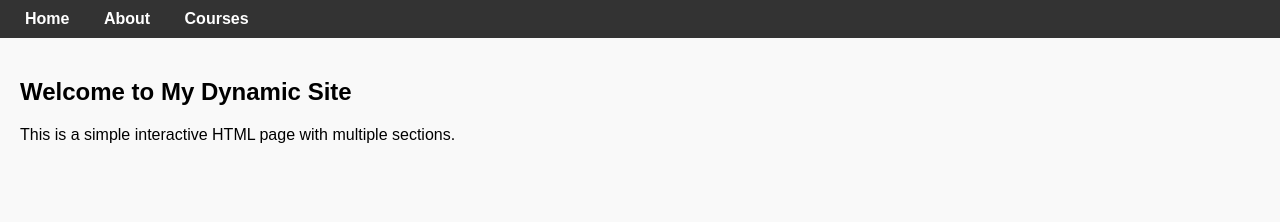
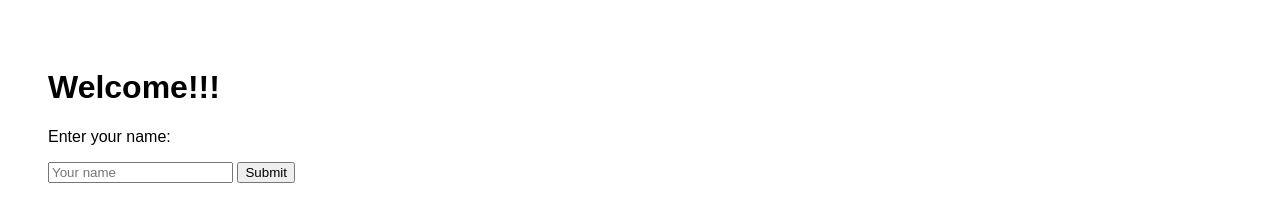
Before and after one commit to Radhikavad/myhtmlsite, a plain HTML site: page index.html in a window 1280 px wide. Drawn offline with Linux system fonts and the light colour scheme.

Commit message:
Update index.html with improved dynamic greeting

```diff
--- a/index.html
+++ b/index.html
@@ -2,93 +2,38 @@
 <html lang="en">
 <head>
   <meta charset="UTF-8">
-  <title>My Dynamic Web-site</title>
+  <title>Dynamic Greeting</title>
   <style>
     body {
       font-family: Arial, sans-serif;
-      margin: 0;
-      background: #f9f9f9;
+      padding: 40px;
     }
-    nav {
-      background: #333;
-      padding: 10px;
-    }
-    nav a {
-      color: white;
-      margin: 0 15px;
-      text-decoration: none;
-      font-weight: bold;
-    }
-    nav a:hover {
-      text-decoration: underline;
-    }
-    .content {
-      padding: 20px;
-    }
-    section {
-      display: none;
-    }
-    section.active {
-      display: block;
-    }
-    #course-list {
-      margin-top: 10px;
-      padding-left: 20px;
-    }
-    input, button {
-      padding: 8px;
-      margin-top: 10px;
+    #greeting {
+      margin-top: 20px;
+      font-size: 1.5em;
+      color: darkgreen;
     }
   </style>
 </head>
 <body>
 
-  <nav>
-    <a href="#" onclick="showSection('home')">Home</a>
-    <a href="#" onclick="showSection('about')">About</a>
-    <a href="#" onclick="showSection('courses')">Courses</a>
-  </nav>
+  <h1>Welcome!!!</h1>
+  <p>Enter your name:</p>
 
-  <div class="content">
-    <section id="home" class="active">
-      <h1>Welcome to My Dynamic Site</h1>
-      <p>This is a simple interactive HTML page with multiple sections.</p>
-    </section>
+  <input type="text" id="nameInput" placeholder="Your name">
+  <button onclick="greetUser()">Submit</button>
 
-    <section id="about">
-      <h1>About</h1>
-      <p>This site demonstrates basic HTML, CSS, and JavaScript interactivity.</p>
-    </section>
-
-    <section id="courses">
-      <h1>Courses</h1>
-      <ul id="course-list">
-        <li>Math 101</li>
-        <li>Biology 201</li>
-      </ul>
-      <input type="text" id="course-input" placeholder="Enter course name">
-      <button onclick="addCourse()">Add Course</button>
-    </section>
-  </div>
+  <div id="greeting"></div>
 
   <script>
-    function showSection(id) {
-      document.querySelectorAll('section').forEach(section => {
-        section.classList.remove('active');
-      });
-      document.getElementById(id).classList.add('active');
-    }
+    function greetUser() {
+      const name = document.getElementById('nameInput').value;
+      const greetingDiv = document.getElementById('greeting');
 
-    function addCourse() {
-      const input = document.getElementById('course-input');
-      const courseName = input.value.trim();
-      if (courseName) {
-        const li = document.createElement('li');
-        li.textContent = courseName;
-        document.getElementById('course-list').appendChild(li);
-        input.value = '';
+      if (name.trim() !== "") {
+        greetingDiv.textContent = `Hello, ${name}! 👋`;
       } else {
-        alert("Please enter a course name.");
+        greetingDiv.textContent = "Please enter your name.";
       }
     }
   </script>
```
